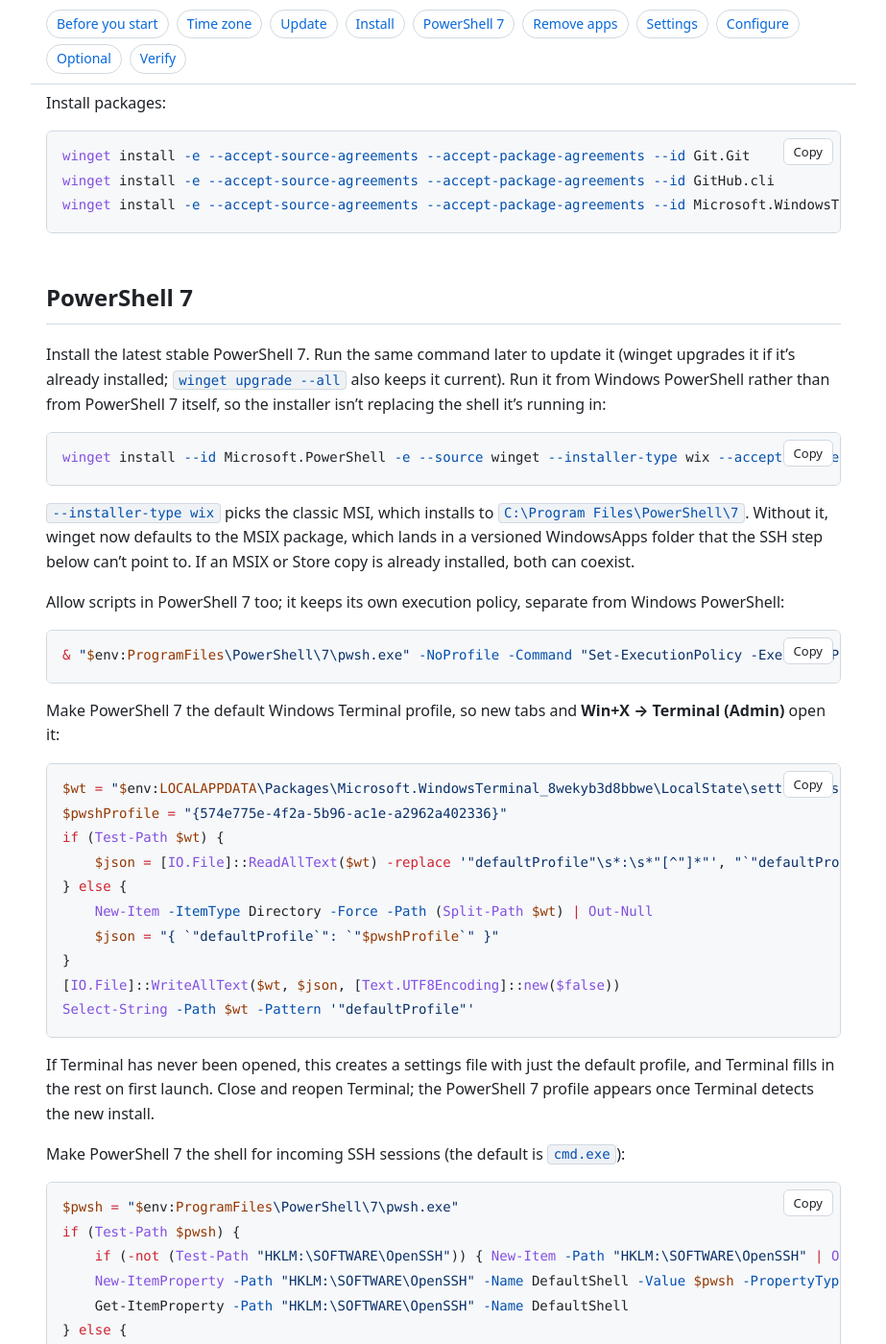
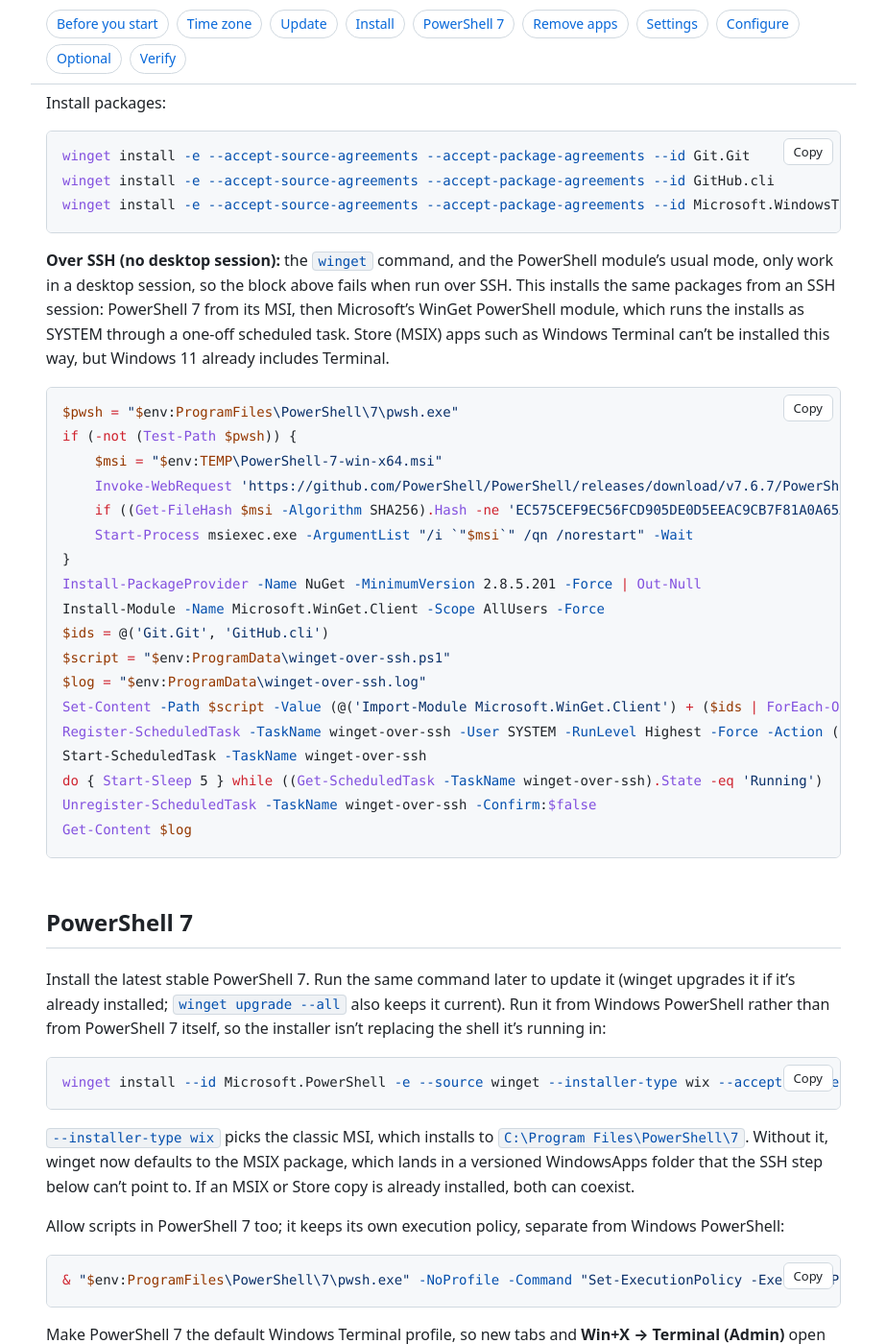
Before and after one commit to leewiscovitch/wiscovitch-install, a Jekyll site: the page built from windows.md, in a window 1280 px wide and 1400 px high, scrolled down 1890 px. Shown: the whole window at 96% size, without its empty margins (178-1101 px from the left). Built offline with Jekyll 4.4.1, drawn with Linux system fonts in a browser that asks for light colours; some of the changed text lies outside the part shown.

Commit message:
Windows: OpenSSH from the MSI, installs over SSH, git PATH refresh
From the Windows 11 VM and laptop runs:

- OpenSSH Server now installs from Microsoft's Win32-OpenSSH MSI
  (version, URL and SHA-256 pinned in _config.yml): about 12 s instead
  of minutes from Windows Update. An existing SSH server is kept, so
  the step is safe to re-run, even over SSH.
- The firewall step matches "OpenSSH SSH Server*" by display name; the
  MSI's rule has a GUID name, so the old -Name lookup missed it.
- New "Over SSH" install block: PowerShell 7 from its MSI, then the
  WinGet PowerShell module installing as SYSTEM via a one-off scheduled
  task. The winget command and the module's normal mode don't work
  without a desktop session; this was proven on a VM (Git and GitHub
  CLI installed over SSH).
- The git identity block refreshes PATH first, so it works right after
  installing Git in the same window.
- Use -ErrorAction Ignore instead of SilentlyContinue (no error record).

Tests: on the VM target, plain `winget` blocks are skipped in favour of
the Over SSH block; the firewall check matches by display name; the
removed-apps check ignores stub registrations with no installed user.

Co-Authored-By: Claude Opus 5.5 <noreply@anthropic.com>

````diff
--- a/_config.yml
+++ b/_config.yml
@@ -10,6 +10,17 @@ timezone_windows: Eastern Standard Time
 
 # GitHub account whose public SSH keys (github.com/<user>.keys) are trusted for logins
 github_user: leewiscovitch
+
+# Pinned Windows MSIs (GitHub releases). To update: new URL plus the SHA-256 shown
+# for the file on its release page ("sha256:..." next to the asset).
+openssh_msi:
+  version: 10.4.0.0
+  url: https://github.com/PowerShell/Win32-OpenSSH/releases/download/10.4.0.0p1-Preview/OpenSSH-Win64-v10.4.0.0.msi
+  sha256: 788D8643464A01EB63640A2FD746F9ED23D106B5A901A35F88DC8CD40E446AC9
+pwsh_msi:
+  version: 7.6.7
+  url: https://github.com/PowerShell/PowerShell/releases/download/v7.6.7/PowerShell-7.6.7-win-x64.msi
+  sha256: EC575CEF9EC56FCD905DE0D5EEAC9CB7F81A0A65ABB87BB5CD0E87FDFE2B8CC0
 markdown: kramdown
 kramdown:
   input: GFM
--- a/_includes/git-config.md
+++ b/_includes/git-config.md
@@ -4,6 +4,8 @@ Set git identity. It asks for your name and email, then sets them:
 {% if pm.lang == "powershell" -%}
 ```powershell
 & {
+    # Pick up Git if it was installed earlier in this same window
+    $env:Path = [Environment]::GetEnvironmentVariable('Path', 'Machine') + ';' + [Environment]::GetEnvironmentVariable('Path', 'User')
     $name = Read-Host "Git name"
     $email = Read-Host "Git email"
     git config --global user.name $name
--- a/_includes/ssh-server.md
+++ b/_includes/ssh-server.md
@@ -1,18 +1,26 @@
 {%- assign pm = site.data.pm[page.pm] -%}
 {% if pm.lang == "powershell" -%}
-Accept SSH logins with your keys ([how keys work]({{ '/ssh/' | relative_url }})). Install and start the OpenSSH server:
+Accept SSH logins with your keys ([how keys work]({{ '/ssh/' | relative_url }})). Install and start the OpenSSH server. This uses Microsoft's OpenSSH {{ site.openssh_msi.version }} MSI from GitHub, which installs in seconds; the built-in "OpenSSH Server" feature comes from Windows Update and can take many minutes. If an SSH server is already installed (either kind), it's kept as is:
 
 ```powershell
-Add-WindowsCapability -Online -Name OpenSSH.Server~~~~0.0.1.0
+if (Get-Service sshd -ErrorAction Ignore) {
+    "An SSH server is already installed; keeping it."
+} else {
+    $msi = "$env:TEMP\OpenSSH-Win64.msi"
+    Invoke-WebRequest '{{ site.openssh_msi.url }}' -OutFile $msi -UseBasicParsing
+    if ((Get-FileHash $msi -Algorithm SHA256).Hash -ne '{{ site.openssh_msi.sha256 }}') { throw 'OpenSSH MSI checksum mismatch; not installing.' }
+    Start-Process msiexec.exe -ArgumentList "/i `"$msi`" /qn /norestart" -Wait
+}
 Set-Service -Name sshd -StartupType Automatic
 Start-Service sshd
+Get-Service sshd
 ```
 
-Let SSH through the firewall. Windows marks a new network as Public, and the OpenSSH rule only allows Private networks, so out of the box the server can't be reached from the LAN. This marks the current network Private and allows the SSH rule on every network type:
+Let SSH through the firewall. Windows marks a new network as Public, and the OpenSSH rule only allows Private networks, so out of the box the server can't be reached from the LAN. This marks the current network Private and allows the SSH rule on every network type (the rule's display name is "OpenSSH SSH Server (sshd)" for the built-in server, "OpenSSH SSH Server Preview (sshd)" for the MSI):
 
 ```powershell
 Get-NetConnectionProfile | Set-NetConnectionProfile -NetworkCategory Private
-Set-NetFirewallRule -Name OpenSSH-Server-In-TCP -Profile Any
+Get-NetFirewallRule -DisplayName 'OpenSSH SSH Server*' | Set-NetFirewallRule -Profile Any
 ```
 
 Trust the keys published at [github.com/{{ site.github_user }}.keys](https://github.com/{{ site.github_user }}.keys). Because `{{ site.user }}` is an administrator, Windows reads them from a shared file instead of `~\.ssh\authorized_keys`, and that file must be locked to Administrators and SYSTEM:
--- a/windows.md
+++ b/windows.md
@@ -92,6 +92,29 @@ Get-CimInstance -Namespace "Root\cimv2\mdm\dmmap" -ClassName "MDM_EnterpriseMode
 ## Install
 
 {% include install.md %}
+
+**Over SSH (no desktop session):** the `winget` command, and the PowerShell module's usual mode, only work in a desktop session, so the block above fails when run over SSH. This installs the same packages from an SSH session: PowerShell 7 from its MSI, then Microsoft's WinGet PowerShell module, which runs the installs as SYSTEM through a one-off scheduled task. Store (MSIX) apps such as Windows Terminal can't be installed this way, but Windows 11 already includes Terminal.
+
+```powershell
+$pwsh = "$env:ProgramFiles\PowerShell\7\pwsh.exe"
+if (-not (Test-Path $pwsh)) {
+    $msi = "$env:TEMP\PowerShell-7-win-x64.msi"
+    Invoke-WebRequest '{{ site.pwsh_msi.url }}' -OutFile $msi -UseBasicParsing
+    if ((Get-FileHash $msi -Algorithm SHA256).Hash -ne '{{ site.pwsh_msi.sha256 }}') { throw 'PowerShell MSI checksum mismatch; not installing.' }
+    Start-Process msiexec.exe -ArgumentList "/i `"$msi`" /qn /norestart" -Wait
+}
+Install-PackageProvider -Name NuGet -MinimumVersion 2.8.5.201 -Force | Out-Null
+Install-Module -Name Microsoft.WinGet.Client -Scope AllUsers -Force
+$ids = @({% assign first = true %}{% for p in page.packages %}{% unless p == 'Microsoft.WindowsTerminal' %}{% unless first %}, {% endunless %}'{{ p }}'{% assign first = false %}{% endunless %}{% endfor %})
+$script = "$env:ProgramData\winget-over-ssh.ps1"
+$log = "$env:ProgramData\winget-over-ssh.log"
+Set-Content -Path $script -Value (@('Import-Module Microsoft.WinGet.Client') + ($ids | ForEach-Object { "Install-WinGetPackage -Id $_ -Source winget -Mode Silent -Scope System | Select-Object Id, Status, InstallerErrorCode" }))
+Register-ScheduledTask -TaskName winget-over-ssh -User SYSTEM -RunLevel Highest -Force -Action (New-ScheduledTaskAction -Execute $pwsh -Argument "-NoProfile -Command & '$script' *> '$log'") | Out-Null
+Start-ScheduledTask -TaskName winget-over-ssh
+do { Start-Sleep 5 } while ((Get-ScheduledTask -TaskName winget-over-ssh).State -eq 'Running')
+Unregister-ScheduledTask -TaskName winget-over-ssh -Confirm:$false
+Get-Content $log
+```
 
 ## PowerShell 7
 
````
Also changed, not shown: _includes/remove.md (+2 -2 lines), 2 other files.
